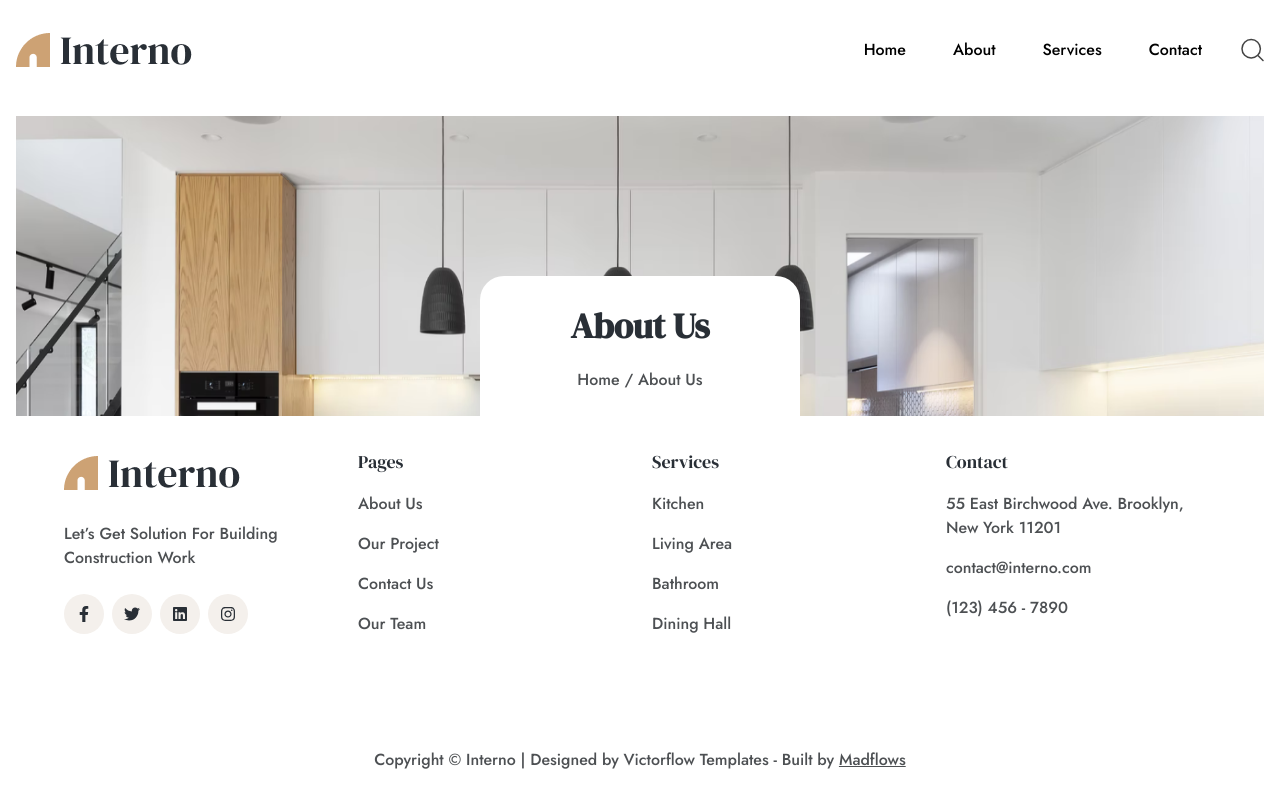
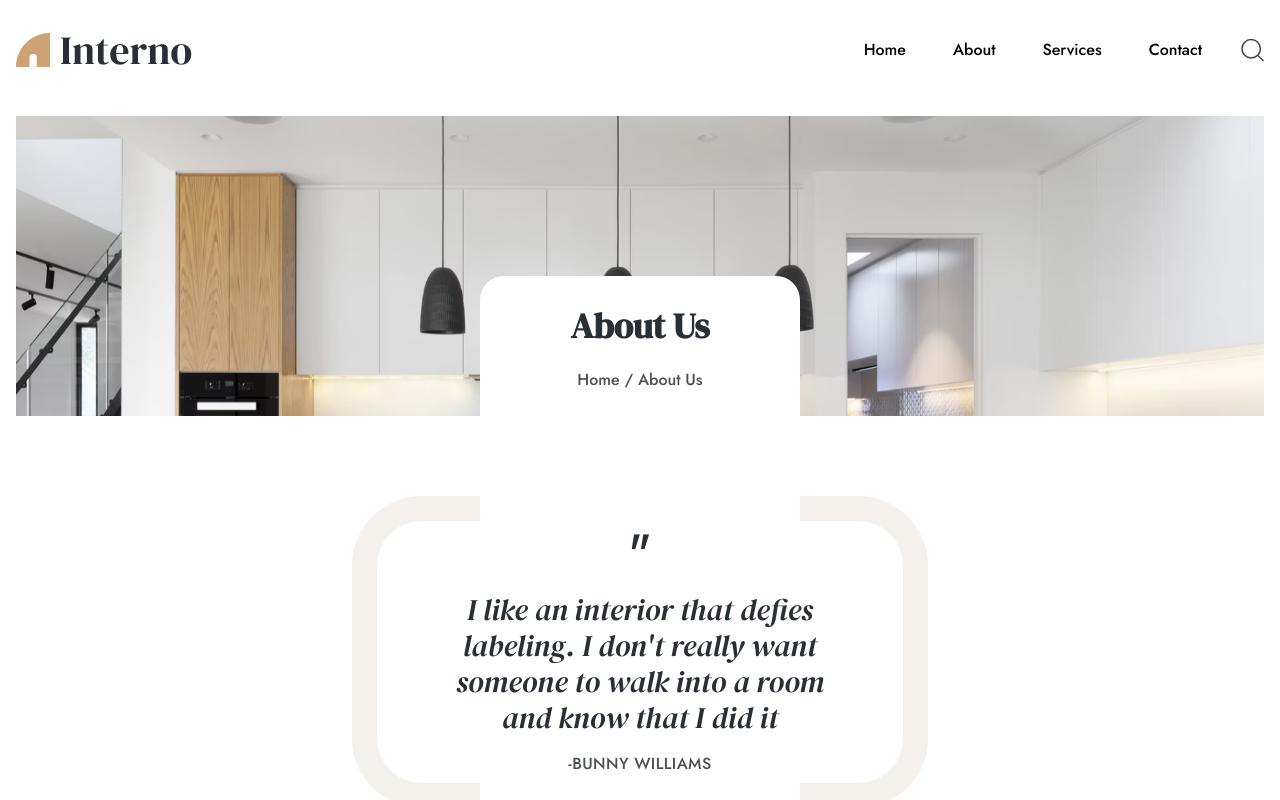
Before and after one commit to techtrybe/interno, a Next.js app: page /about in a window 1280 px wide. Shown: the top 800 px of the page. Built offline with nearby package versions, Linux system fonts and the light colour scheme.

Commit message:
done with About Header

```diff
--- a/components/Footer.jsx
+++ b/components/Footer.jsx
@@ -57,7 +57,7 @@ const Footer = () => {
         </div>
       </div>
 
-      <p className="text-center text-secondary">
+      <p className="text-center text-secondary mt-[2rem]">
         Copyright © Interno | Designed by Victorflow Templates - Built by <Link className="underline" target={"_blank"} href="https://madflows.dev">Madflows</Link>
       </p>
     </footer>
--- a/components/Navbar.jsx
+++ b/components/Navbar.jsx
@@ -79,7 +79,7 @@ function MobileMenu() {
         opacity: 0,
         scale: 0,
       }}
-      className="w-full origin-top-right bg-white shadow-sm h-fit p-4 absolute top-[100px] left-0"
+      className="w-full origin-top-right bg-white shadow-sm h-fit z-40 p-4 absolute top-[100px] left-0"
     >
       <div className="flex flex-col items-start ">
         {LINKS_ARR.map((item, index) => (
--- a/components/about/AboutHeader.jsx
+++ b/components/about/AboutHeader.jsx
@@ -2,20 +2,36 @@ import React from "react";
 
 const AboutHeader = () => {
   return (
-    <>
-      <div className="w-full min-h-[300px] relative object-fill">
+    <section className="space-y-20 w-full">
+      <div className="w-full min-h-[300px] relative">
         <img
           src="/assets/about-banner.png"
           alt="About interno"
           className="absolute h-full -z-10 inset-0 w-full"
         />
-        <div className="bg-white rounded-t-3xl absolute left-[50%] translate-x-[-50%] p-4 py-6 w-full bottom-0 flex flex-col items-center gap-4 max-w-xs">
+        <div className="bg-white rounded-t-3xl absolute left-[50%] translate-x-[-50%] p-4 py-6 w-full z-0 bottom-0 flex flex-col items-center gap-4 max-w-xs">
           <h2 className="text-dark">About Us</h2>
           <p className="text-secondary">Home / About Us</p>
         </div>
       </div>
-    </>
+      <QuoteSection />
+    </section>
   );
 };
 
+const QuoteSection = () => {
+    return (
+      <section>
+        <div className="flex flex-col items-center gap-4 justify-center max-w-md md:max-w-xl px-4 quote-card">
+          <span className="text-5xl text-dark leading-none">"</span>
+          <em className="text-dark text-3xl text-center max-w-sm">
+            I like an interior that defies labeling. I don't really want someone
+            to walk into a room and know that I did it
+          </em>
+          <p className="text-secondary uppercase tracking-wide">-BUNNY WILLIAMS</p>
+        </div>
+      </section>
+    );
+}
+
 export default AboutHeader;
--- a/styles/globals.css
+++ b/styles/globals.css
@@ -26,9 +26,15 @@
   h2,
   h3,
   h4, h5 {
-    @apply font-semibold;
+    @apply font-semibold text-dark;
     font-family: 'DM Serif Display', serif;
   }
+
+  em {
+    @apply text-dark font-normal italic;
+    font-family: 'DM Serif Display', serif;
+  }
+
 
   .text-display {
     @apply text-[65px];
@@ -71,3 +77,22 @@
 
 @tailwind components;
 @tailwind utilities;
+
+
+.quote-card {
+  @apply relative py-[2rem] mx-auto;
+}
+
+.quote-card::before {
+  content: "";
+  border: 25px solid #F4F0EC;
+border-radius: 70px;
+  @apply w-full max-w-4xl  absolute h-full -z-20;
+
+}
+
+
+.quote-card::after {
+  content: "";
+  @apply w-full max-w-xs bg-white h-full  absolute -z-10;
+}
```
